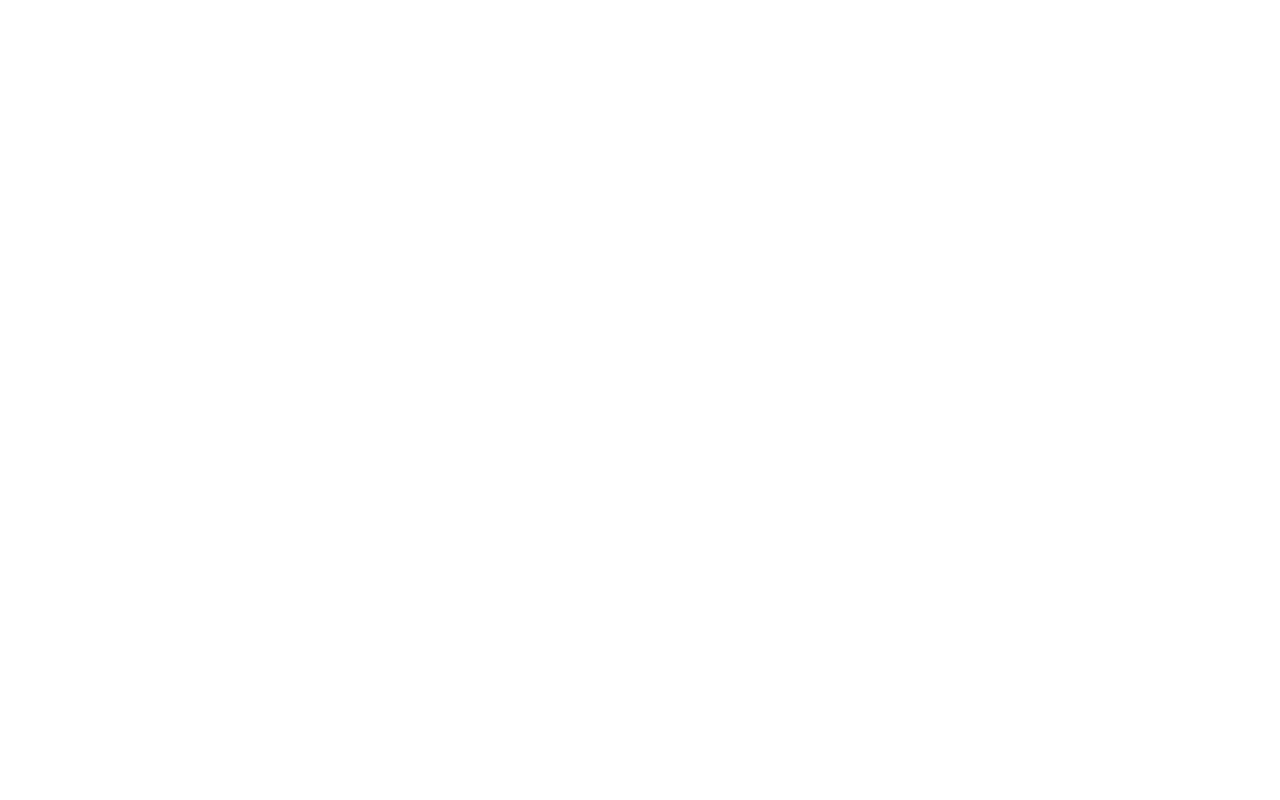
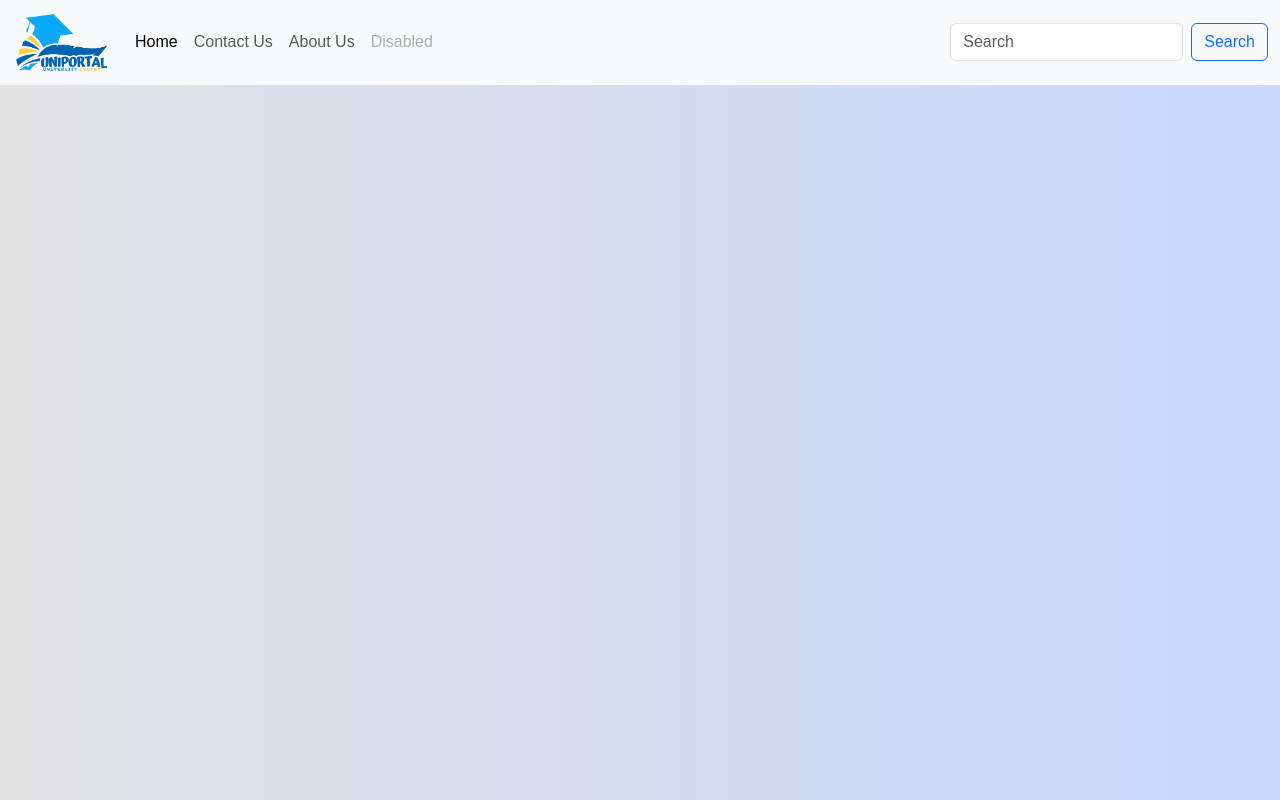
Before and after one commit to Not-Donno/BIT102_WebDesignAndDevelopment_Assignment, a plain HTML site: page HomePage.html in a window 1280 px wide. Drawn offline with nearby package versions, Linux system fonts and the light colour scheme.

Commit message:
Added Navbar

```diff
--- a/HomePage.html
+++ b/HomePage.html
@@ -2,10 +2,40 @@
 <html lang="en">
 <head>
     <meta charset="UTF-8">
+    <link rel="stylesheet" href="style.css">
     <meta name="viewport" content="width=device-width, initial-scale=1.0">
+    <link href="https://cdn.jsdelivr.net/npm/bootstrap@5.3.3/dist/css/bootstrap.min.css" rel="stylesheet" integrity="sha384-QWTKZyjpPEjISv5WaRU9OFeRpok6YctnYmDr5pNlyT2bRjXh0JMhjY6hW+ALEwIH" crossorigin="anonymous">
     <title>Home Page</title>
 </head>
 <body>
-
+    <nav class="navbar navbar-expand-lg navbar-light bg-body-tertiary fixed-top">
+        <div class="container-fluid">
+            <img class="img" src="Img/logo.png" alt="logo of uniportal/Navbar logo" width="100" height="100">
+            <button class="navbar-toggler" type="button" data-bs-toggle="collapse" data-bs-target="#navbarSupportedContent" aria-controls="navbarSupportedContent" aria-expanded="false" aria-label="Toggle navigation">
+                <span class="navbar-toggler-icon"></span>
+            </button>
+            <div class="collapse navbar-collapse" id="navbarSupportedContent">
+                <ul class="navbar-nav me-auto mb-2 mb-lg-0">
+                    <li class="nav-item">
+                        <a class="nav-link active" aria-current="page" href="#">Home</a>
+                    </li>
+                    <li class="nav-item">
+                        <a class="nav-link" href="#">Contact Us</a>
+                    </li>
+                    <li class="nav-item">
+                        <a class="nav-link" href="#">About Us</a>
+                    </li>
+                    <li class="nav-item">
+                        <a class="nav-link disabled" aria-disabled="true">Disabled</a>
+                    </li>
+                </ul>
+                <form class="d-flex" role="search">
+                    <input class="form-control me-2" type="search" placeholder="Search" aria-label="Search">
+                    <button class="btn btn-outline-primary" type="submit">Search</button>
+                </form>
+            </div>
+        </div>
+    </nav>
+    <script src="https://cdn.jsdelivr.net/npm/bootstrap@5.3.3/dist/js/bootstrap.bundle.min.js" integrity="sha384-YvpcrYf0tY3lHB60NNkmXc5s9fDVZLESaAA55NDzOxhy9GkcIdslK1eN7N6jIeHz" crossorigin="anonymous"></script>
 </body>
 </html>
--- a/style.css
+++ b/style.css
@@ -4,8 +4,14 @@
     box-sizing: border-box;
     font-family: "Poppins", sans-serif;
   }
-
+  .img {
+    max-width: 100%;
+    height: auto;
+    display: inline-block;
+    margin-right: 15px;
+}
 body {
+  padding-top: 56px;
   background-color: #da6161;
   background: linear-gradient(to right, #e2e2e2, #c9d6ff);
   display: flex;
```
Also changed, not shown: Img/logo.png (added). Lines whose indentation alone changed are shown as unchanged.
